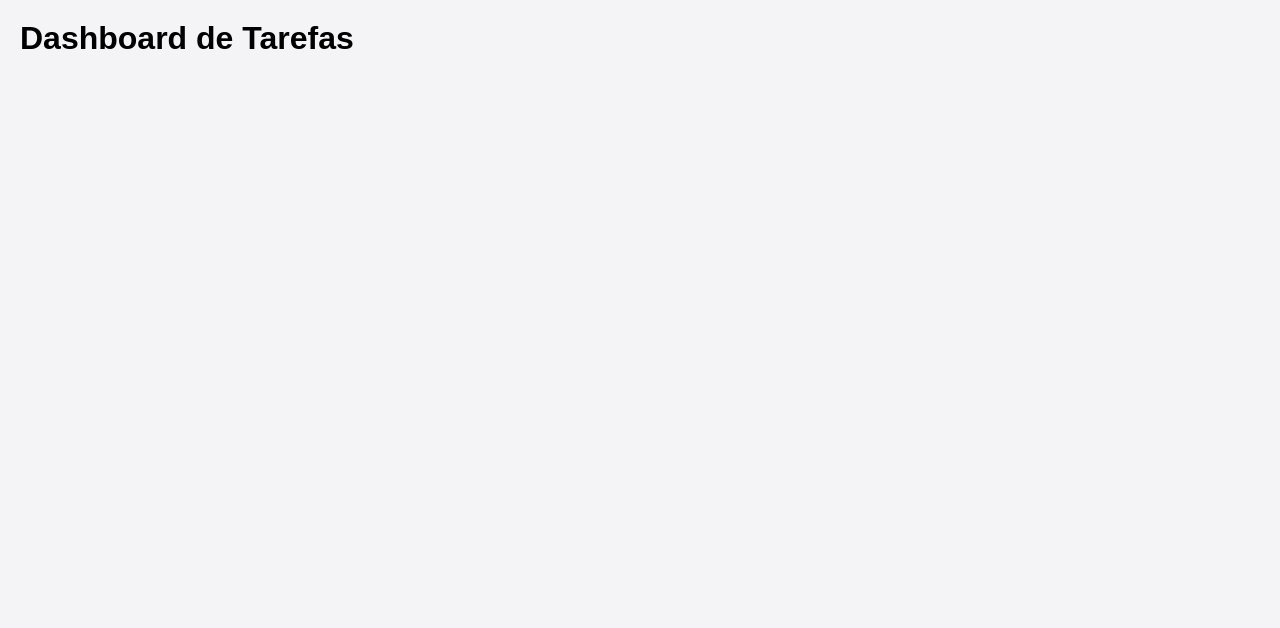
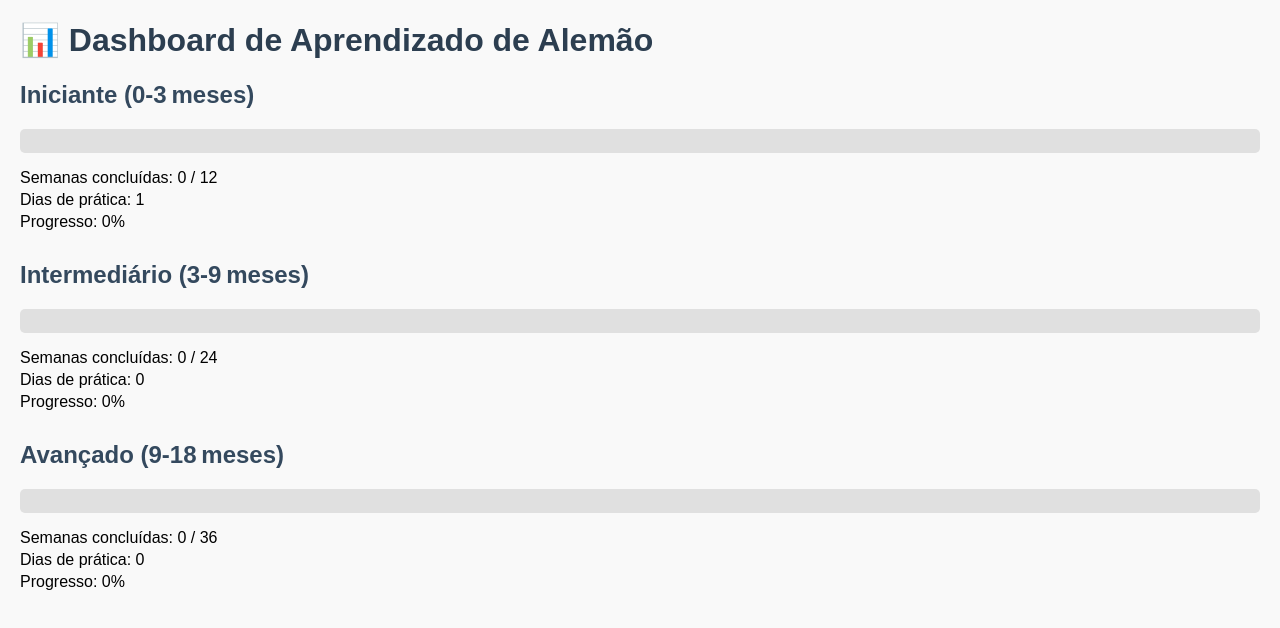
Before and after one commit to icaribe/mission-control-synthetica, a website: page dashboard/index.html in a window 1280 px wide. Drawn offline with Linux system fonts and the light colour scheme.

Commit message:
Sync dashboard: add memory files and German progress visualizations

```diff
--- a/dashboard/index.html
+++ b/dashboard/index.html
@@ -1,22 +1,57 @@
-<!doctype html>
-<html>
+<!DOCTYPE html>
+<html lang="pt-BR">
 <head>
-  <meta charset='utf-8'>
-  <title>Task Dashboard</title>
+  <meta charset="UTF-8" />
+  <title>Dashboard de Aprendizado de Alemão</title>
   <style>
-    body{font-family:Arial, sans-serif;background:#f4f4f7;margin:0;padding:20px}
-    h1{margin:0 0 20px 0}
-    .board{display:flex;gap:16px;align-items:flex-start}
-    .col{flex:1;background:#fff;border:1px solid #ddd;border-radius:6px;padding:8px 8px 12px 8px;min-height:400px}
-    .col h2{font-size:14px;margin:6px 0 10px 6px; color:#555}
-    .task{border:1px solid #ddd;background:#fafafa;border-radius:6px;padding:8px;margin:8px 0 0 0;box-shadow:0 1px 2px rgba(0,0,0,.05)}
-    .task h3{margin:0 0 6px 0;font-size:13px}
-    .muted{color:#777;font-size:12px}
+    body {font-family: Arial, sans-serif; margin: 20px; background:#f9f9f9;}
+    h1 {color:#2c3e50;}
+    .phase {margin-bottom:30px;}
+    .phase h2 {color:#34495e;}
+    .progress {background:#e0e0e0; border-radius:5px; overflow:hidden; height:24px; width:100%;}
+    .progress div {height:100%; background:#27ae60; width:0%; transition:width .4s;}
+    .details {margin-top:10px;}
+    .details ul {list-style:none; padding:0;}
+    .details li {margin:4px 0;}
   </style>
 </head>
 <body>
-  <h1>Dashboard de Tarefas</h1>
-  <div id="board" class="board"></div>
-  <script src="script.js"></script>
+  <h1>📊 Dashboard de Aprendizado de Alemão</h1>
+  <div id="dashboard"></div>
+
+  <script>
+    // Estrutura básica das fases (mesmo que no plano)
+    const phases = [
+      {id:"phase1", name:"Iniciante (0‑3 meses)", weeks:12},
+      {id:"phase2", name:"Intermediário (3‑9 meses)", weeks:24},
+      {id:"phase3", name:"Avançado (9‑18 meses)", weeks:36}
+    ];
+
+    // Carrega progresso (arquivo JSON) ou cria padrão
+    fetch('progress.json')
+      .then(r=>r.ok? r.json() : Promise.resolve({}))
+      .then(data=>{
+        const container = document.getElementById('dashboard');
+        phases.forEach(p=>{
+          const prog = data[p.id] ?? {completedWeeks:0, completedDays:0};
+          const percent = Math.round((prog.completedWeeks / p.weeks) * 100);
+          const el = document.createElement('div');
+          el.className='phase';
+          el.innerHTML = `
+            <h2>${p.name}</h2>
+            <div class="progress"><div style="width:${percent}%"></div></div>
+            <div class="details">
+              <ul>
+                <li>Semanas concluídas: ${prog.completedWeeks} / ${p.weeks}</li>
+                <li>Dias de prática: ${prog.completedDays}</li>
+                <li>Progresso: ${percent}%</li>
+              </ul>
+            </div>
+          `;
+          container.appendChild(el);
+        });
+      })
+      .catch(err=>console.error('Erro ao carregar progresso', err));
+  </script>
 </body>
 </html>
--- /dev/null
+++ b/dashboard/progress.json
@@ -0,0 +1,5 @@
+{
+  "phase1": {"completedWeeks": 0, "completedDays": 1},
+  "phase2": {"completedWeeks": 0, "completedDays": 0},
+  "phase3": {"completedWeeks": 0, "completedDays": 0}
+}
--- a/scripts/update_dashboard_data.js
+++ b/scripts/update_dashboard_data.js
@@ -2,7 +2,7 @@
 /**
  * Script to refresh dashboard data from all memory files.
  * Copies every file from memory/ to dashboard/public/memory/
- * so the front‑end can fetch them directly.
+ * so the front-end can fetch them directly.
  */
 const fs = require('fs');
 const path = require('path');
```
Also changed, not shown: dashboard/public/memory/2026-03-01.md (added, +7 -0 lines), dashboard/public/memory/2026-03-03.md (added, +11 -0 lines), dashboard/public/memory/2026-03-04.md (added, +31 -0 lines).
